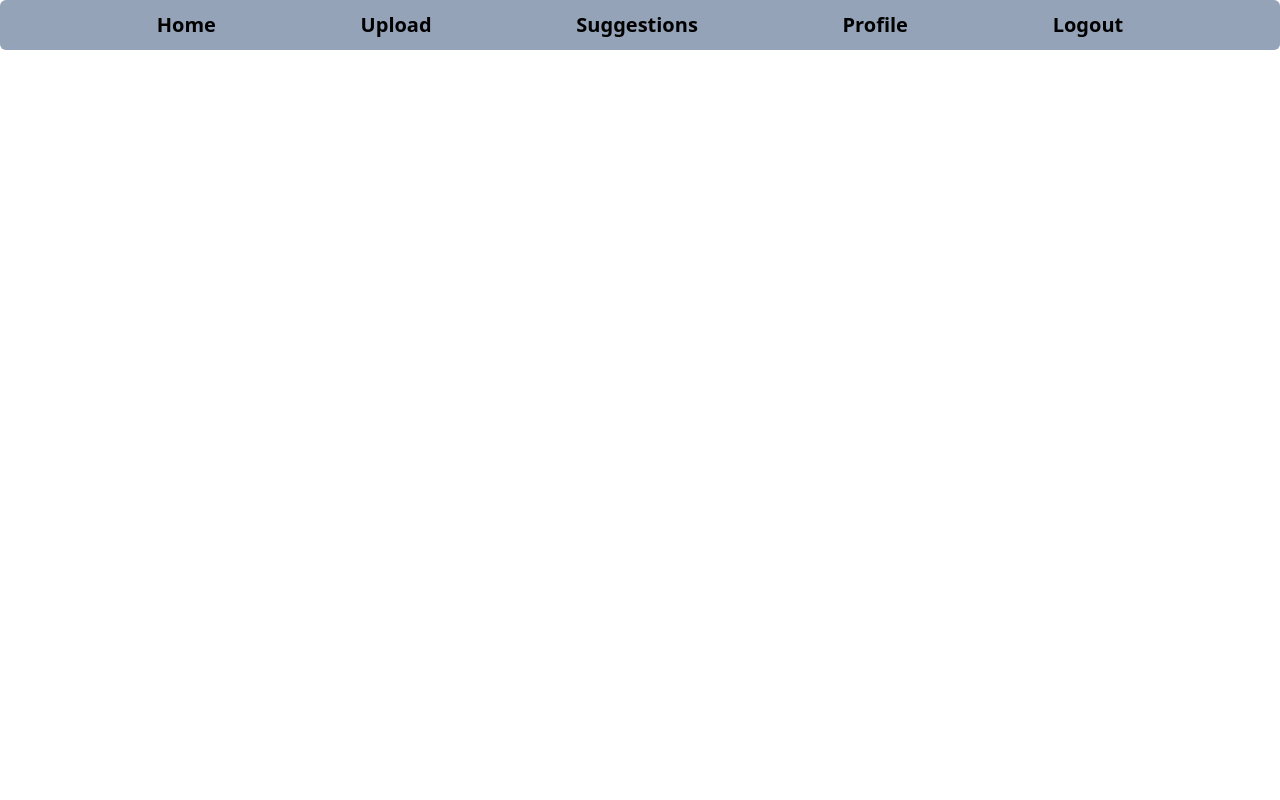
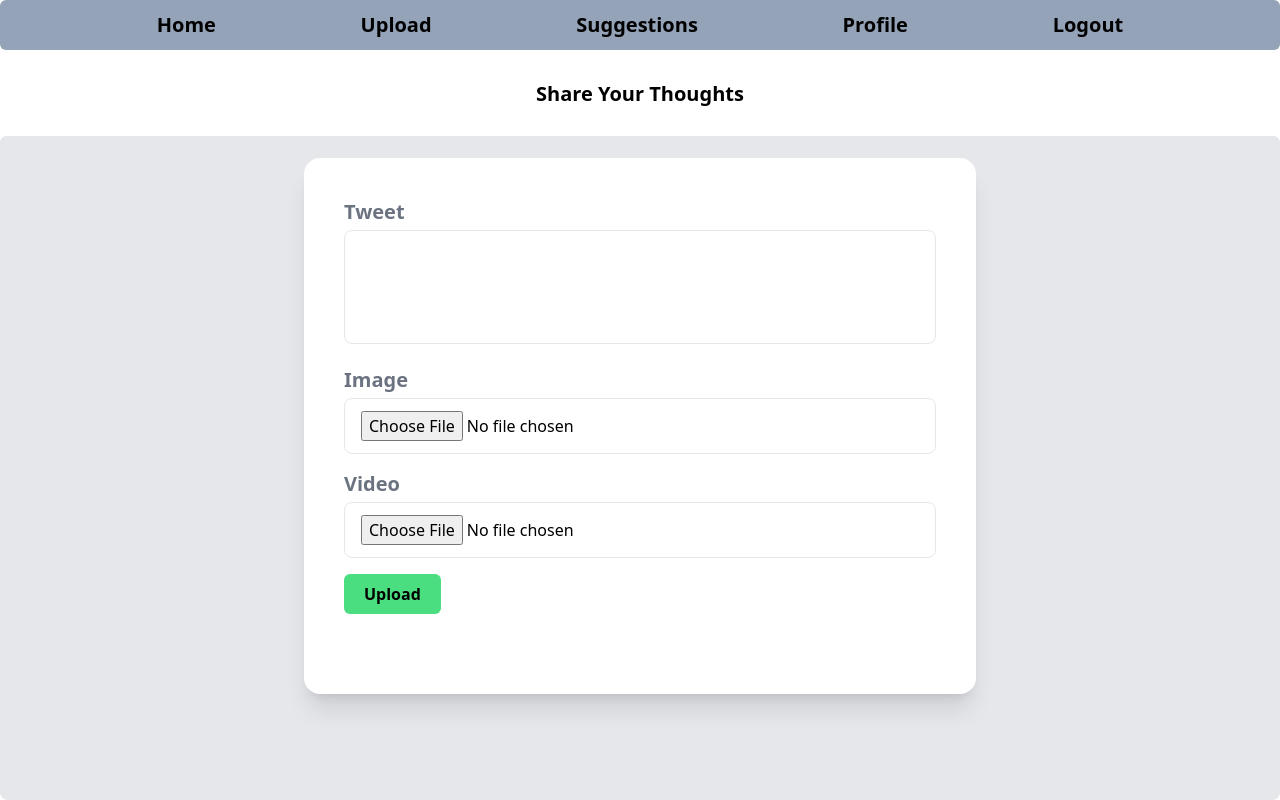
Before and after one commit to kiran-11123/Blog-Website, a React (Vite) app in the folder frontend/: page /upload in a window 1280 px wide. Built offline with nearby package versions, Linux system fonts and the light colour scheme.

Commit message:
Added Upload page

```diff
--- a/frontend/src/components/Card.jsx
+++ b/frontend/src/components/Card.jsx
@@ -1,6 +1,46 @@
-import React from 'react'
+import axios from 'axios';
+import React, { useState } from 'react'
 
-const Card = ({ username, profile }) => {
+const Card = ({ id ,username, profile }) => {
+
+  const[messsage,setMessage] = useState('');
+
+  const token = localStorage.getItem('token');
+
+  async function addfriend(id){
+
+    try{
+
+    const response = await axios.post("http://localhost:3000/api/follow/add-friend",{
+
+      userId : id
+    },{
+      headers :{
+        Authorization :`Bearer ${token}`
+      }
+    })
+
+    console.log(response);
+
+    if(response){
+     setMessage(response.data.messsage);
+
+    }
+
+  }
+
+  catch(er){
+
+    console.log(er);
+
+    setMessage(er);
+  }
+
+
+
+  }
+
+
   return (
     <div className='w-full max-w-sm bg-white flex flex-col items-center justify-center p-4 border border-gray-600 rounded-xl h-60'>
 
@@ -18,7 +58,7 @@ const Card = ({ username, profile }) => {
 
 
 
-      <button className='px-3 py-3 bg-white text-black font-semibold text-lg border-2 border-gray-400   shadow-sm rounded-lg'>
+      <button className='px-3 py-3 bg-white text-black font-semibold text-lg border-2 border-gray-400   shadow-sm rounded-lg' onClick={()=>addfriend(id=id)}>
         Add Friend
       </button>
 
--- a/frontend/src/components/Home.jsx
+++ b/frontend/src/components/Home.jsx
@@ -8,14 +8,16 @@ const Home = () => {
 
   return (
 
-    <div className='bg-slate-50 m-5 absolute'>
+    <div className >
 
 
         <Nav/>
 
-        <div className='pt-[60px] overflow-hidden'>
+        <div className='pt-[60px] overflow-hidden flex flex-col px-5 py-5 bg-slate-100 h-screen w-screen text-black text-xl font-semibold'>
 
-        </div>
+
+</div>
+
 
 
     </div>
--- a/frontend/src/components/Suggestions.jsx
+++ b/frontend/src/components/Suggestions.jsx
@@ -48,34 +48,25 @@ const Suggestions = () => {
   return (
     <div className="pt-[60px] ">
       <Nav />
-      <div >
-
+     <div>
   {data.length === 0 && (
-    <h2 className='mt-5 text-center text-xl text-red-400 px-2 py-2 rounded-xl shadow-sm '>No Friends Suggestions</h2>
+    <h2 className='mt-5 text-center text-xl text-red-400 px-2 py-2 rounded-xl shadow-sm'>
+      No Friends Suggestions
+    </h2>
   )}
 
-
-                 <div className="flex flex-wrap gap-4 w-full bg-gray-100 border-2 border-black rounded-xl p-5 h-screen overflow-auto">
-
-
-        {data.map((user) => (
-
-
+  <div className="flex flex-wrap items-center justify-start gap-x-4 gap-y-1 w-full bg-gray-100 border-2 border-black rounded-xl p-10 h-screen overflow-auto">
+    {data.map(user => (
       <Card
         key={user._id}
+        id={user._id}
         username={user.username}
         profile={user.profile}
       />
-
-
     ))}
-
+  </div>
 </div>
 
-
-
-
-      </div>
     </div>
   );
 };
--- a/frontend/src/components/Upload.jsx
+++ b/frontend/src/components/Upload.jsx
@@ -1,11 +1,144 @@
-import React from 'react'
+import React, { useState } from 'react'
 import Nav from './Nav'
+import axios from 'axios';
 
 const Upload = () => {
+
+  const[message,setMessage] = useState('');
+
+  const[text,setText] = useState('');
+  const[imageFile,setImage] = useState(null);
+  const[videoFile,setVideo] = useState(null);
+  const token = localStorage.getItem('token');
+
+
+  async function uploadsubmit(e){
+    e.preventDefault();
+
+
+
+    const formData = new FormData();
+
+    if(text.length>0){
+      formData.append('text',text);
+    }
+    if(imageFile){
+      formData.append('image',imageFile)
+    }
+    if(videoFile){
+      formData.append('video',videoFile)
+    }
+
+    try{
+
+      const response = await axios.post("http://localhost:3000/api/add-data/add",formData,{
+         headers:{
+
+          Authorization:`Bearer ${token}`,
+         }
+      })
+
+      if(response){
+        setMessage(response.data.message);
+
+      }
+
+        setText('');
+        setImage(null);
+        setVideo(null);
+
+    }
+
+    catch(er){
+      setMessage(er?.response?.data?.message || er.message || "Upload failed");
+    }
+  }
+
+
+
+
+
   return (
-    <div>
-        <Nav />
-    </div>
+ <div>
+  <Nav />
+
+  <div className="mt-[50px] h-[calc(100vh-50px)] w-screen  rounded-lg overflow-hidden ">
+     <div className='px-5 py-5 mt-[10px] text-center font-bold text-xl'>
+
+       <h2>Share Your Thoughts    </h2>
+
+     </div>
+
+     <div className='  bg-gray-200 flex items-start justify-center shadow-lg border-2 mt-2 rounded-md h-full w-full px-5 py-5 '>
+
+       <div className='bg-white p-10 rounded-2xl shadow-xl w-full  max-w-2xl '>
+
+        <form className='space-y-4' onSubmit={uploadsubmit}>
+
+                   <div>
+                    <label  className="block mb-1 text-xl font-semibold text-gray-500">Tweet</label>
+                    <textarea
+                    rows="4"
+                    className="w-full px-4 py-2 border rounded-lg focus:outline-none focus:ring-2 focus:ring-blue-500 resize-none"
+                    placeholder="Enter your message"    onChange={(e)=>setText(e.target.value)}
+                  > </textarea>
+
+                  </div>
+
+                      <div>
+                    <label  className="block mb-1 text-xl font-semibold text-gray-500">Image</label>
+                    <input  type='file' accept="image/*"
+
+                     className='w-full px-4 py-3 border rounded-lg focus:outline-none focus:ring-2 focus:ring-blue-500 cursor-pointer '
+
+
+                     onChange={(e)=>setImage(e.target.files[0])}
+
+                    />
+
+
+
+                  </div>
+
+                   <div>
+                    <label  className="block mb-1 text-xl font-semibold text-gray-500">Video</label>
+                    <input  type='file' accept='video/*'
+
+                     className='w-full px-4 py-3 border rounded-lg focus:outline-none focus:ring-2 focus:ring-blue-500 cursor-pointer'
+
+                     onChange={(e)=>setVideo(e.target.files[0])}
+
+                    />
+
+
+
+                  </div>
+
+
+
+        <button type='submit' className='px-5 py-2  bg-green-400 mt-5 rounded-md font-semibold justify-center items-center' >
+             Upload
+        </button>
+
+
+
+
+
+
+        </form>
+
+
+        <div className='font-bold text-xl text-red-600 text-center px-5 py-5'>
+           {message?.message || message}
+        </div>
+
+       </div>
+
+     </div>
+  </div>
+</div>
+
+
   )
 }
 
```
Lines whose indentation alone changed are shown as unchanged.
